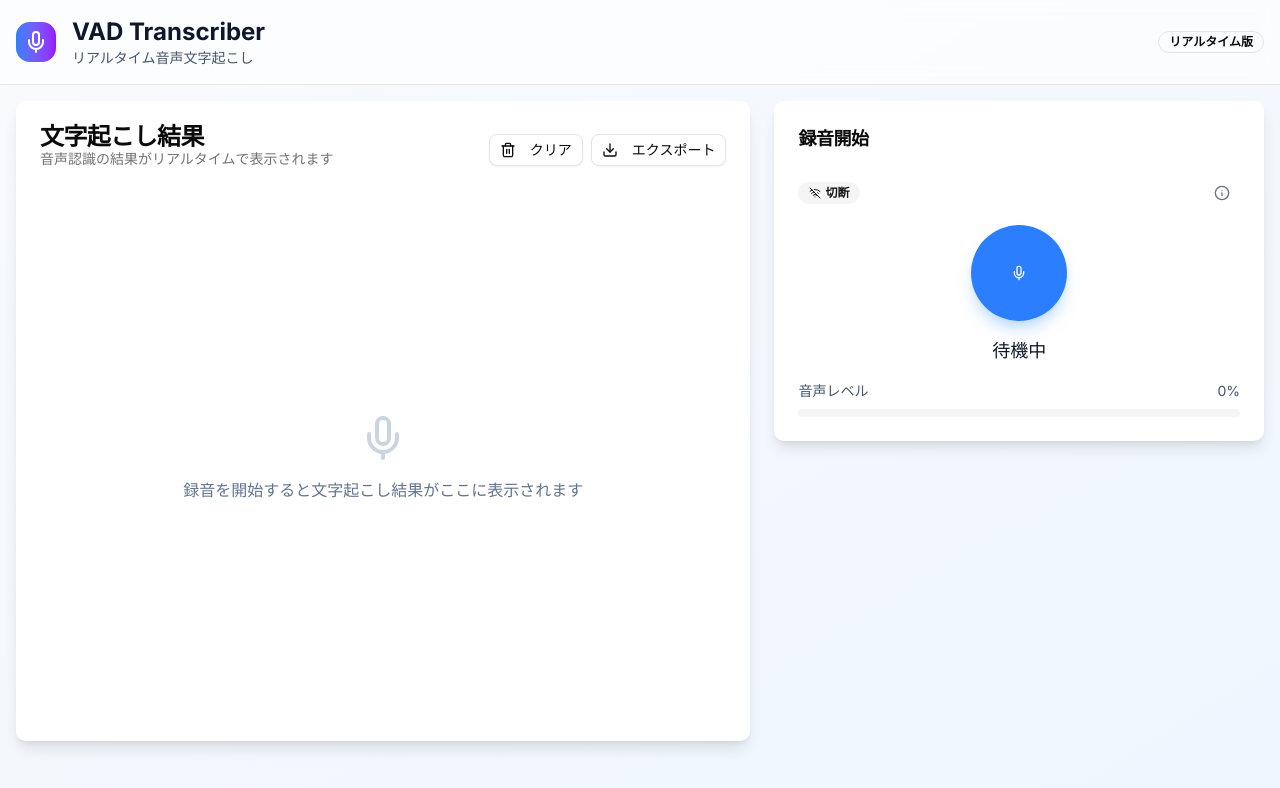
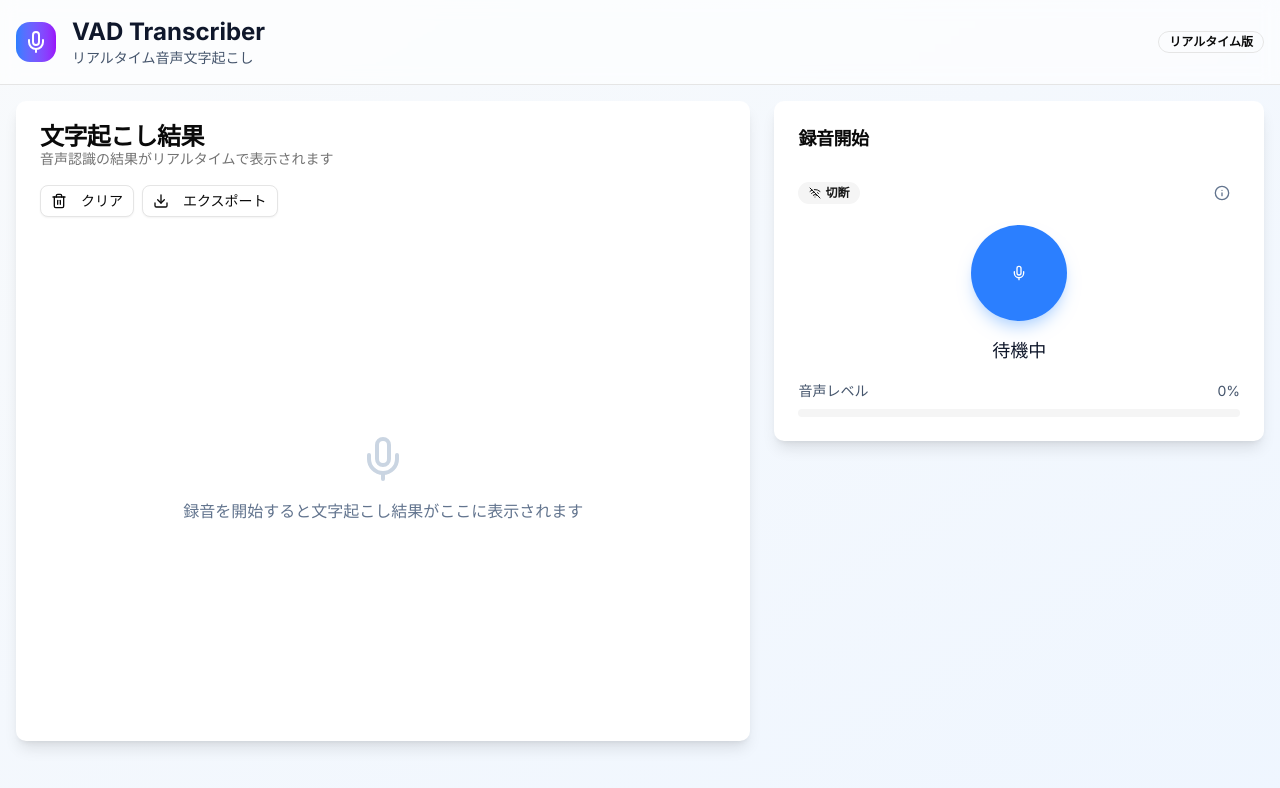
Before and after one commit to nakajima97/vad-transcriber, a Next.js app in the folder frontend/: page / in a window 1280 px wide. Shown: the top 788 px of the page. Built offline with nearby package versions, Linux system fonts and the light colour scheme.

Commit message:
#18 文字起こしエリアのレイアウト調整

```diff
--- a/frontend/src/app/page.tsx
+++ b/frontend/src/app/page.tsx
@@ -86,7 +86,7 @@ export default function VADTranscriberApp() {
           {/* 左側: 文字起こし結果 (幅60%) */}
           <div className="w-3/5 flex flex-col">
             <Card className="bg-white dark:bg-slate-800 border-0 shadow-lg h-full flex flex-col">
-              <CardHeader className="flex flex-row items-center justify-between flex-shrink-0">
+              <CardHeader className="flex flex-col space-y-4 flex-shrink-0">
                 <div>
                   <CardTitle>文字起こし結果</CardTitle>
                   <CardDescription>
```
